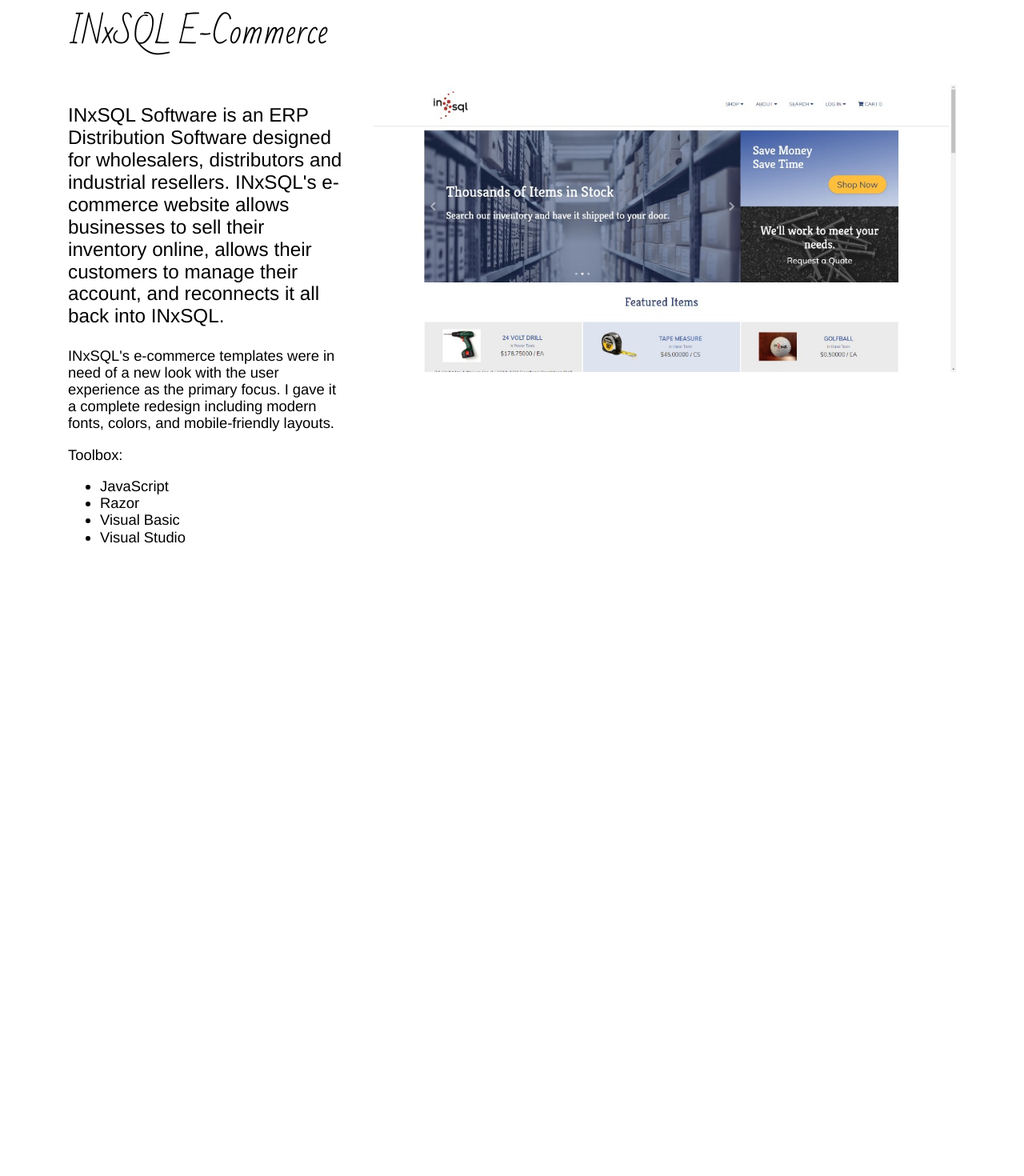
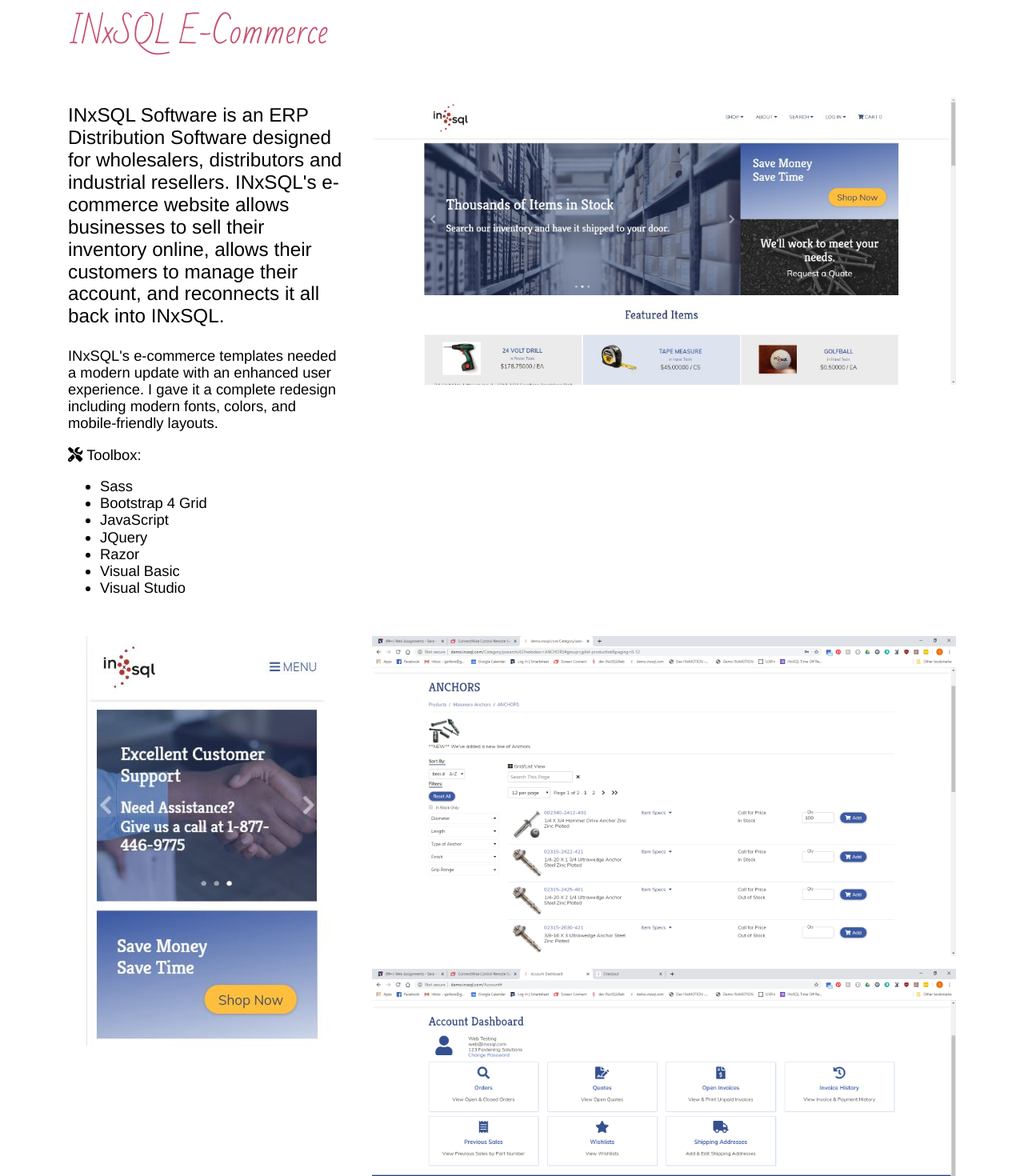
Before and after one commit to sjahlers/Portfolio, a React (Create React App) app: page /projects/inxsql in a window 1280 px wide. Shown: the part 320-1790 px from the top of the page at 80% size. Before the commit the page ends 1036 px from the top, so only its background shows below. Built offline with nearby package versions, Linux system fonts and the light colour scheme; a web font is replaced by a local one.

Commit message:
Add project details routing. Start details content.

```diff
--- a/src/components/nav.js
+++ b/src/components/nav.js
@@ -3,17 +3,17 @@
 const navItems = [
   {
     name: 'projects',
-    href: '#projects',
+    href: '/#projects',
     triNumber: 'triangle-1'
   },
   {
     name: 'about',
-    href: '#about',
+    href: '/#about',
     triNumber: 'triangle-2'
   },
   {
     name: 'contact',
-    href: '#contact',
+    href: '/#contact',
     triNumber: 'triangle-3'
   }
 ]
--- a/src/components/projectCard.js
+++ b/src/components/projectCard.js
@@ -10,7 +10,7 @@
 const myProjects = [
   {
     name: 'INxSQL E-Commerce',
-    link: 'https://demo.inxsql.com',
+    link: 'projects/inxsql',
     img: demo,
     desc: 'An e-commerce website powered by INxSQL Software.'
   },
@@ -52,13 +52,13 @@
       <div className='row'>
         {myProjects.map(project=>
           <div className='col-12 col-md-6 col-xl-4' key={project.name}>
-            <a href={project.link} target='_blank' className='project'>
+            <Link to={project.link} className='project'>
               <p className='project-title'>{project.name}</p>
               <img src={project.img} className='project-img' alt="Project Screenshot"/>
               <div className='project-desc'>
                 <p>{project.desc}</p>
               </div>
-            </a>
+            </Link>
           </div>
         )}
       </div>
--- a/src/components/projects/inxsql.js
+++ b/src/components/projects/inxsql.js
@@ -1,5 +1,8 @@
 import React from 'react';
 import demo from '../../img/demo.jpg';
+import demoMobile from '../../img/demo-mobile.jpg';
+import demoProducts from '../../img/demo-products.png';
+import demoAccount from '../../img/demo-account.png';
 
 class Inxsql extends React.Component {
   render() {
@@ -7,24 +10,37 @@
       <div className="container">
         <div className="row">
           <div className="col-12">
-            <h1>INxSQL E-Commerce</h1>
+            <h1 className="hotpink">INxSQL E-Commerce</h1>
           </div>
         </div>
 
         <div className="row">
           <div className="col-12 col-lg-6 col-xl-4 font-md">
             <p className="font-lg">INxSQL Software is an ERP Distribution Software designed for wholesalers, distributors and industrial resellers. INxSQL's e-commerce website allows businesses to sell their inventory online, allows their customers to manage their account, and reconnects it all back into INxSQL.</p>
-            <p>INxSQL's e-commerce templates were in need of a new look with the user experience as the primary focus. I gave it a complete redesign including modern fonts, colors, and mobile-friendly layouts.</p>
-            <p>Toolbox:</p>
+            <p>INxSQL's e-commerce templates needed a modern update with an enhanced user experience. I gave it a complete redesign including modern fonts, colors, and mobile-friendly layouts.</p>
+            <p><i class="fas fa-tools" aria-hidden="true"></i> Toolbox:</p>
               <ul>
+                <li>Sass</li>
+                <li>Bootstrap 4 Grid</li>
                 <li>JavaScript</li>
+                <li>JQuery</li>
                 <li>Razor</li>
                 <li>Visual Basic</li>
                 <li>Visual Studio</li>
               </ul>
           </div>
           <div className="col-12 col-lg-6 col-xl-8">
-            <img src={demo} className="img-responsive" alt="INxSQL Homepage Screenshot" title="INxSQL Homepage Screenshot"/>
+            <img src={demo} className="img-responsive screenshot" alt="INxSQL Homepage Screenshot" title="INxSQL Homepage Screenshot"/>
+          </div>
+        </div>
+
+        <div className="row">
+          <div className="col-12 col-md-4">
+            <img src={demoMobile} className="img-responsive screenshot" alt="INxSQL Mobile View" title="INxSQL Mobile View"/>
+          </div>
+          <div className="col-12 col-md-8">
+            <img src={demoProducts} className="img-responsive screenshot" alt="INxSQL Mobile View" title="INxSQL Mobile View"/>
+            <img src={demoAccount} className="img-responsive screenshot" alt="INxSQL Account Page" title="INxSQL Account Page"/>
           </div>
         </div>
       </div>
--- a/src/css/sass/_base.scss
+++ b/src/css/sass/_base.scss
@@ -62,10 +62,17 @@
   font-size: $font-size-lg;
 }
 
+.hotpink {
+  color: $color-hotpink;
+}
+
 .img-responsive {
   display: block;
-  width: 100%;
   max-width: 100%;
+}
+
+.screenshot {
+  margin: 1em auto;
 }
 
 .text-center {
```
Also changed, not shown: src/img/demo-home.PNG (deleted), src/img/demo-mobile.jpg (added).
